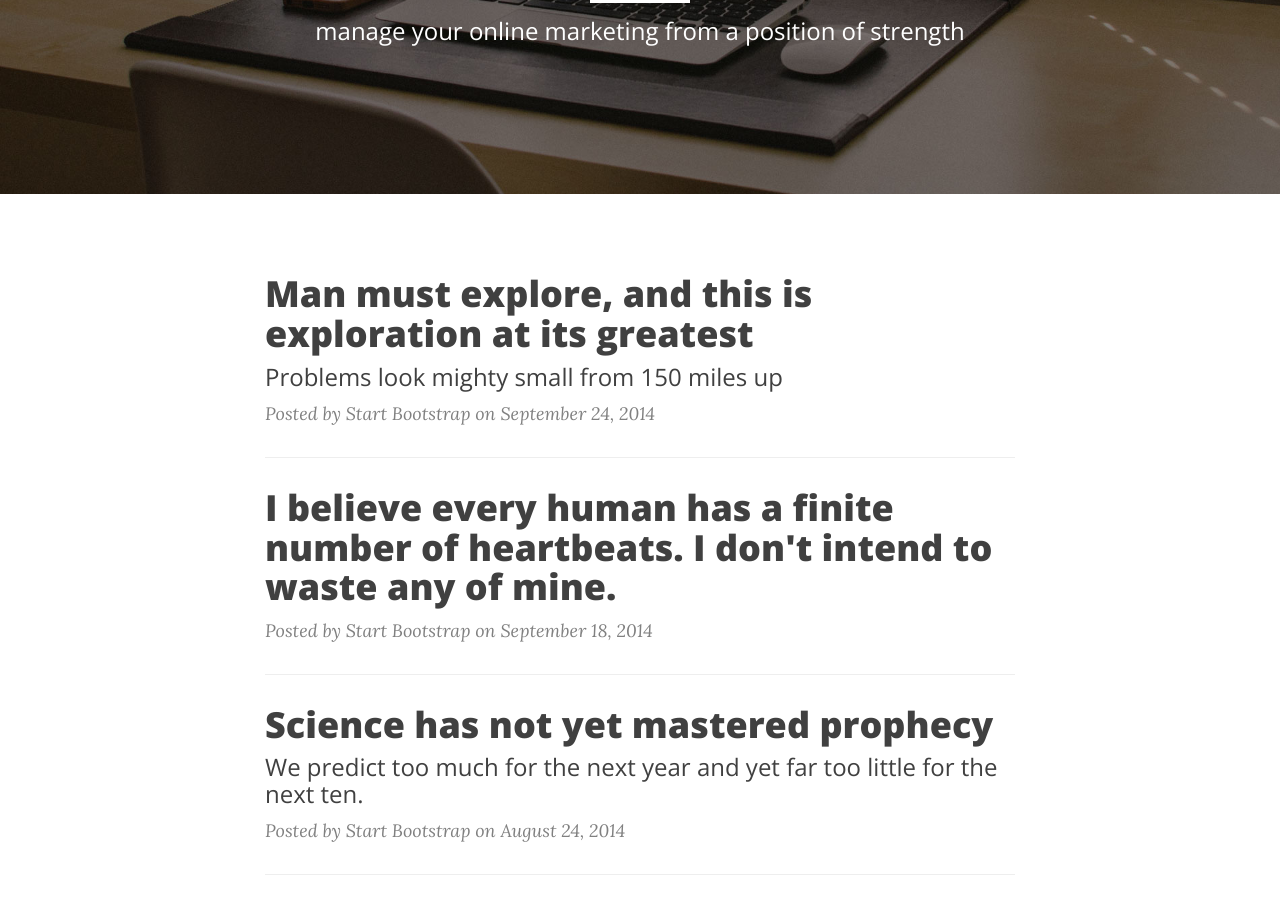
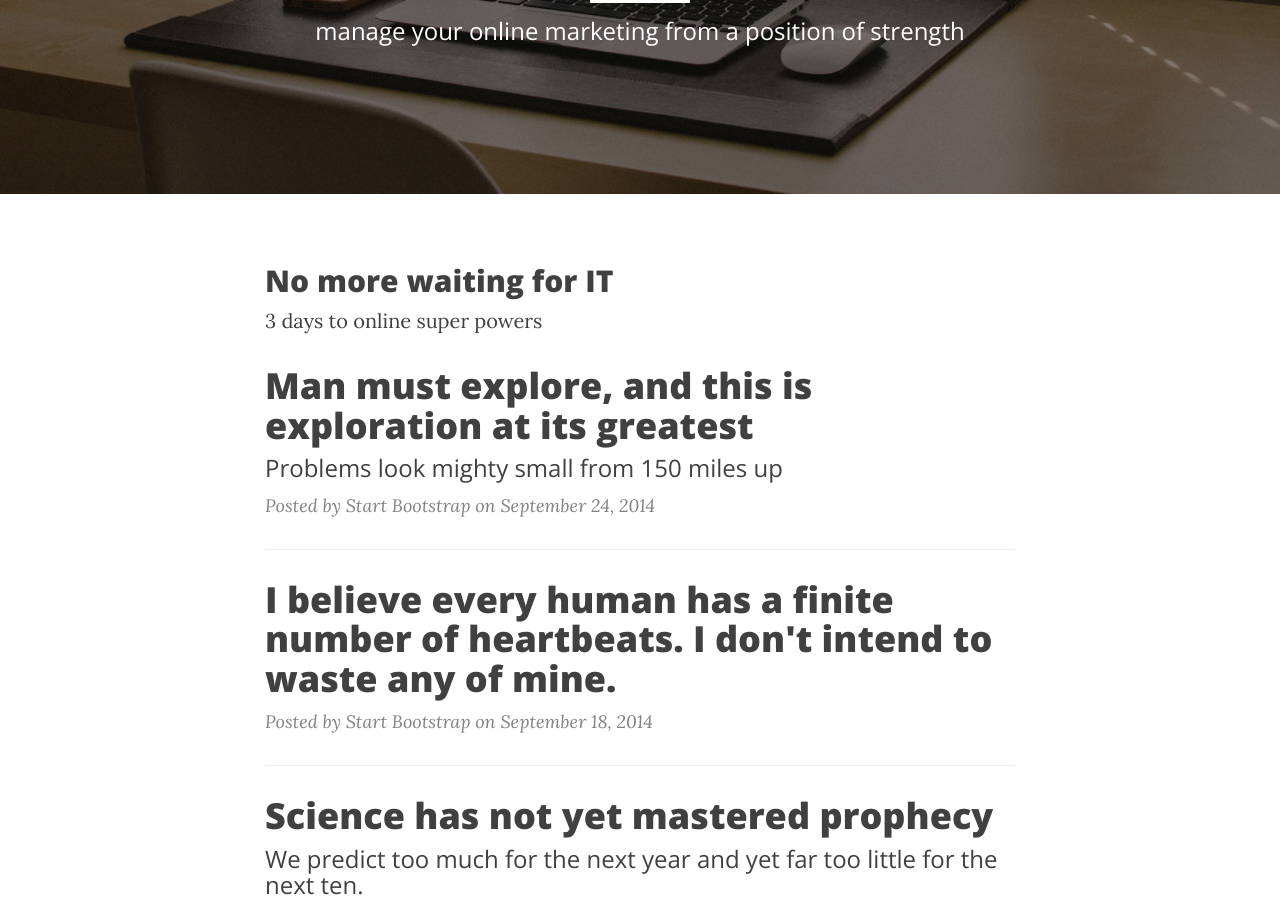
Before and after one commit to postpal/deploy, a Jekyll site: the page built from index.html, in a window 1280 px wide and 900 px high, scrolled down 342 px. Built offline with Jekyll 4.4.1, drawn with Linux system fonts in a browser that asks for light colours; nearby versions of some CDN libraries; the list of posts is cut into pages by our own code.

Commit message:
Updated '/index.html' via CloudCannon

```diff
--- a/index.html
+++ b/index.html
@@ -2,7 +2,8 @@
 layout: page
 description: "manage your online marketing from a position of strength"
 ---
-
+<h2>No more waiting for IT</h2>
+<div>3 days to online super powers</div>
 {% for post in paginator.posts %}
 <div class="post-preview">
     <a href="{{ post.url | prepend: site.baseurl }}">
```
